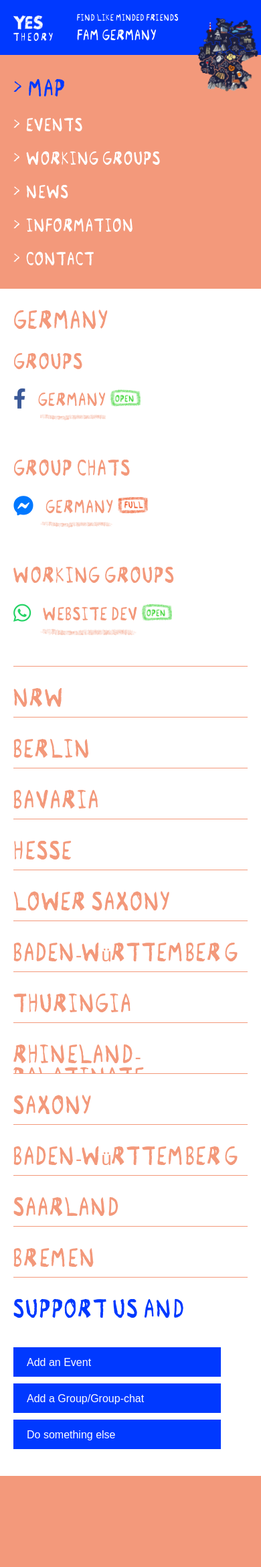
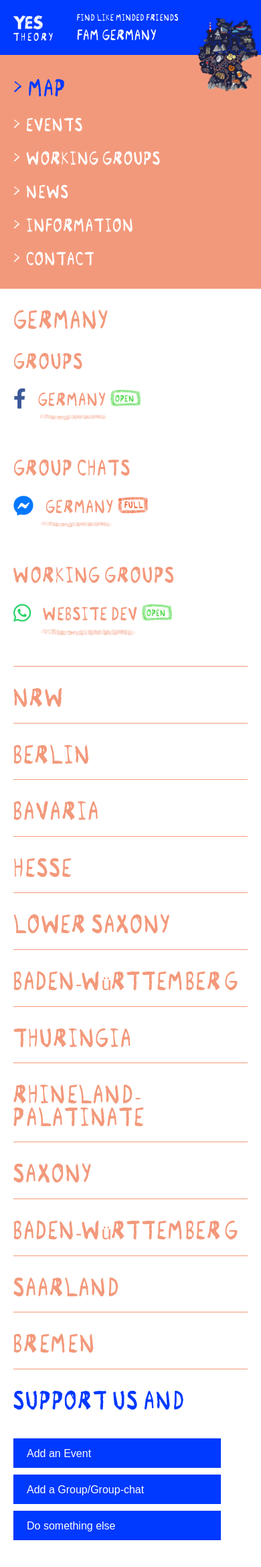
Before and after one commit to Yes-Theory/yes-theory.github.io, a Jekyll site: the page built from preview.md, in a window 390 px wide. Shown: the whole page at 67% size. Built offline with Jekyll 4.4.1, drawn with Linux system fonts in a browser that asks for light colours; nearby versions of some CDN libraries; comment, search, counter and statistics services are not loaded; before the commit the page ends 2203 px from its top, so only the background shows below that.

Commit message:
fix for smartphones

```diff
--- a/assets/css/preview.scss
+++ b/assets/css/preview.scss
@@ -431,15 +431,18 @@
                                 margin: 0 0 60px 0;
                                 padding: 0 0 20px 0;
 
-                                height: 76px;
-                                overflow: hidden;
                                 margin: 0 0 0 0;
                                 &.interact{
                                     opacity: 0.5;
                                 }
                                 &.active{
-                                    height: auto;
                                     opacity: 1;
+                                }
+                                &:not(.active) *:not(h2){
+                                    display: none;
+                                }
+                                h2{
+                                    margin: 30px 0 0 0;
                                 }
                             }
                         }
```
